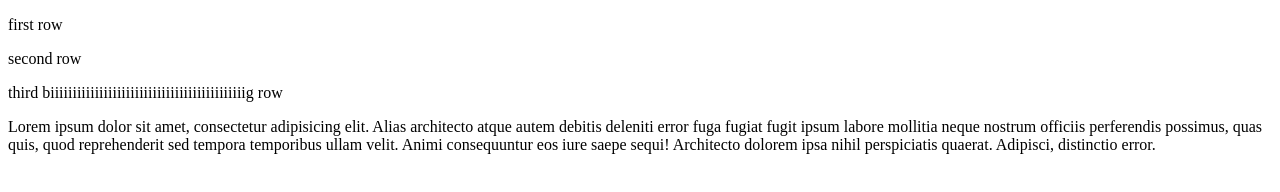
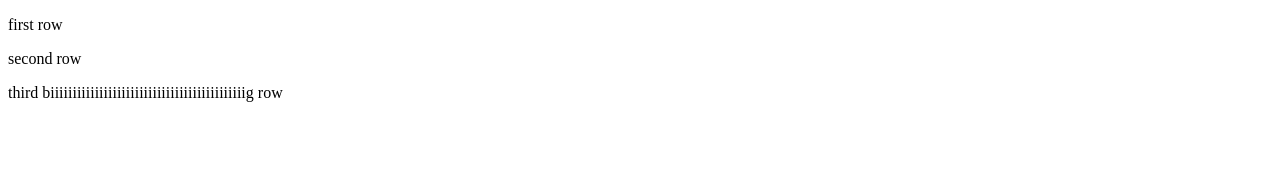
Before and after one commit to obertynska/lesson_1_second_try, a plain HTML site: page index.html in a window 1280 px wide. Drawn offline with Linux system fonts and the light colour scheme.

Commit message:
recover html file

```diff
--- a/index.html
+++ b/index.html
@@ -11,10 +11,6 @@
 <p>first row</p>
 <p>second row</p>
 <p>third biiiiiiiiiiiiiiiiiiiiiiiiiiiiiiiiiiiiiiiiiiiig row</p>
-<p>Lorem ipsum dolor sit amet, consectetur adipisicing elit. Alias architecto atque autem debitis deleniti error fuga
-    fugiat fugit ipsum labore mollitia neque nostrum officiis perferendis possimus, quas quis, quod reprehenderit sed
-    tempora temporibus ullam velit. Animi consequuntur eos iure saepe sequi! Architecto dolorem ipsa nihil perspiciatis
-    quaerat. Adipisci, distinctio error.</p>
 <script src="script.js"></script>
 </body>
 </html>
```
